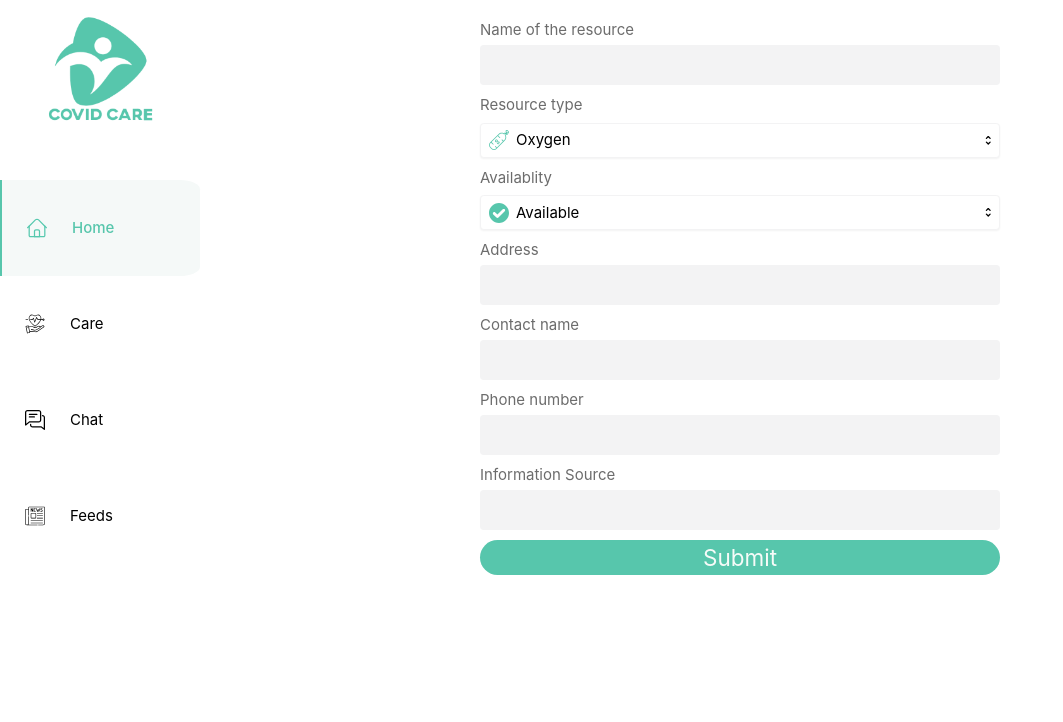
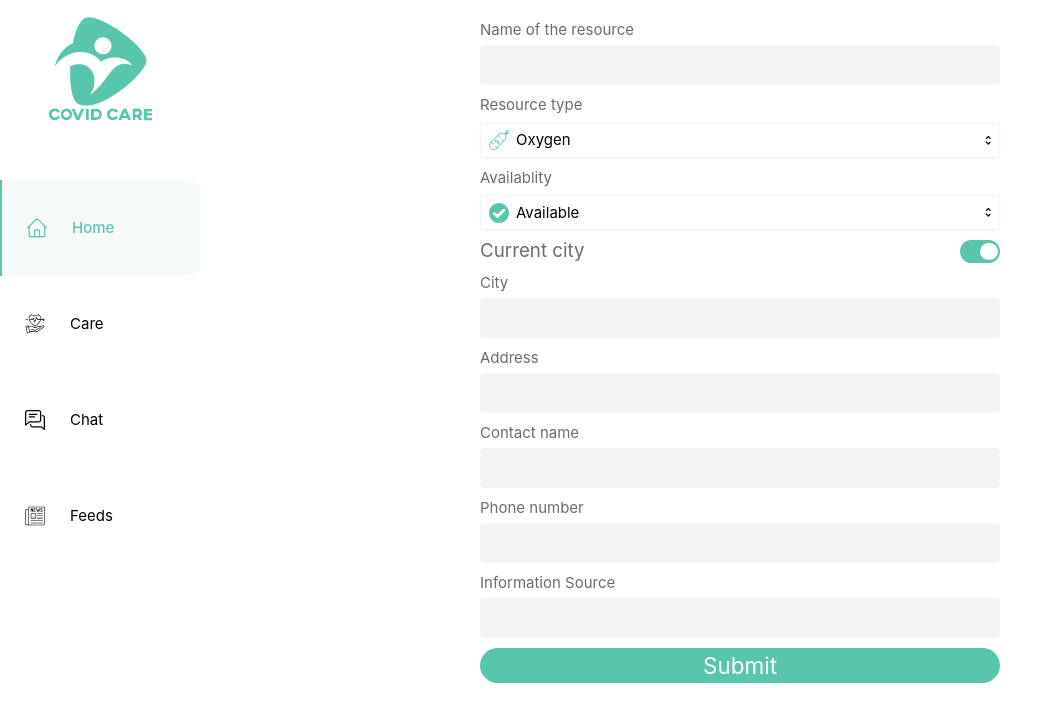
Before and after one commit to tanweer919/covidcare, a Next.js app: page /add/available in a window 1280 px wide. Shown: the top 722 px of the page, without its empty margins (0-1063 px from the left). Built offline with nearby package versions, Linux system fonts and the light colour scheme.

Commit message:
Added switch for current city

```diff
--- a/pages/add/available.tsx
+++ b/pages/add/available.tsx
@@ -2,7 +2,12 @@ import AppBar from "../../src/components/AppBar";
 import SelectDropdown from "../../src/components/SelectDropdown";
 import { SelectOption } from "../../src/interfaces/interface";
 import Layout from "../../src/components/Layout";
+import { useState } from "react";
 const AvailableForm = () => {
+  const [isCurrentCity, setIsCurrentCity] = useState(true);
+  const handleSwitchChange = () => {
+    setIsCurrentCity(!isCurrentCity);
+  };
   const resourceList: SelectOption[] = [
     { label: "Oxygen", value: 0, icon: "/images/oxygen.svg" },
     { label: "Hospital Beds", value: 1, icon: "/images/hospital-bed.svg" },
@@ -38,6 +43,30 @@ const AvailableForm = () => {
             <h2 className="text-textgray">Availablity</h2>
             <SelectDropdown itemList={availablityList} />
           </div>
+          <div className="flex justify-between">
+            <h2 className="text-textgray text-3xl">Current city</h2>
+            <div
+              className={`${
+                isCurrentCity ? "bg-primary" : "bg-gray400"
+              } rounded-full w-16 transition-all duration-200 relative`}
+              onClick={handleSwitchChange}
+            >
+              <div
+                className={`absolute top-1 ${
+                  isCurrentCity ? "right-1" : "left-1"
+                } rounded-full w-7 h-7 bg-white pt-1`}
+              ></div>
+            </div>
+          </div>
+          {isCurrentCity && <div className="flex flex-col gap-y-2">
+            <h2 className="text-textgray">City</h2>
+            <input
+              className="w-full bg-gray300 p-4 rounded-md"
+              type="text"
+              name=""
+              id=""
+            />
+          </div>}
           <div className="flex flex-col gap-y-2">
             <h2 className="text-textgray">Address</h2>
             <input
--- a/tailwind.config.js
+++ b/tailwind.config.js
@@ -13,6 +13,8 @@ module.exports = {
       gray300: "#f3f3f4",
       gray400: "#e2e8f0",
       textgray: "#6c6c6c",
+      black: "#000",
+      white: "#fff",
     },
     screens: {
       sm: "640px",
```
Lines whose indentation alone changed are shown as unchanged.
